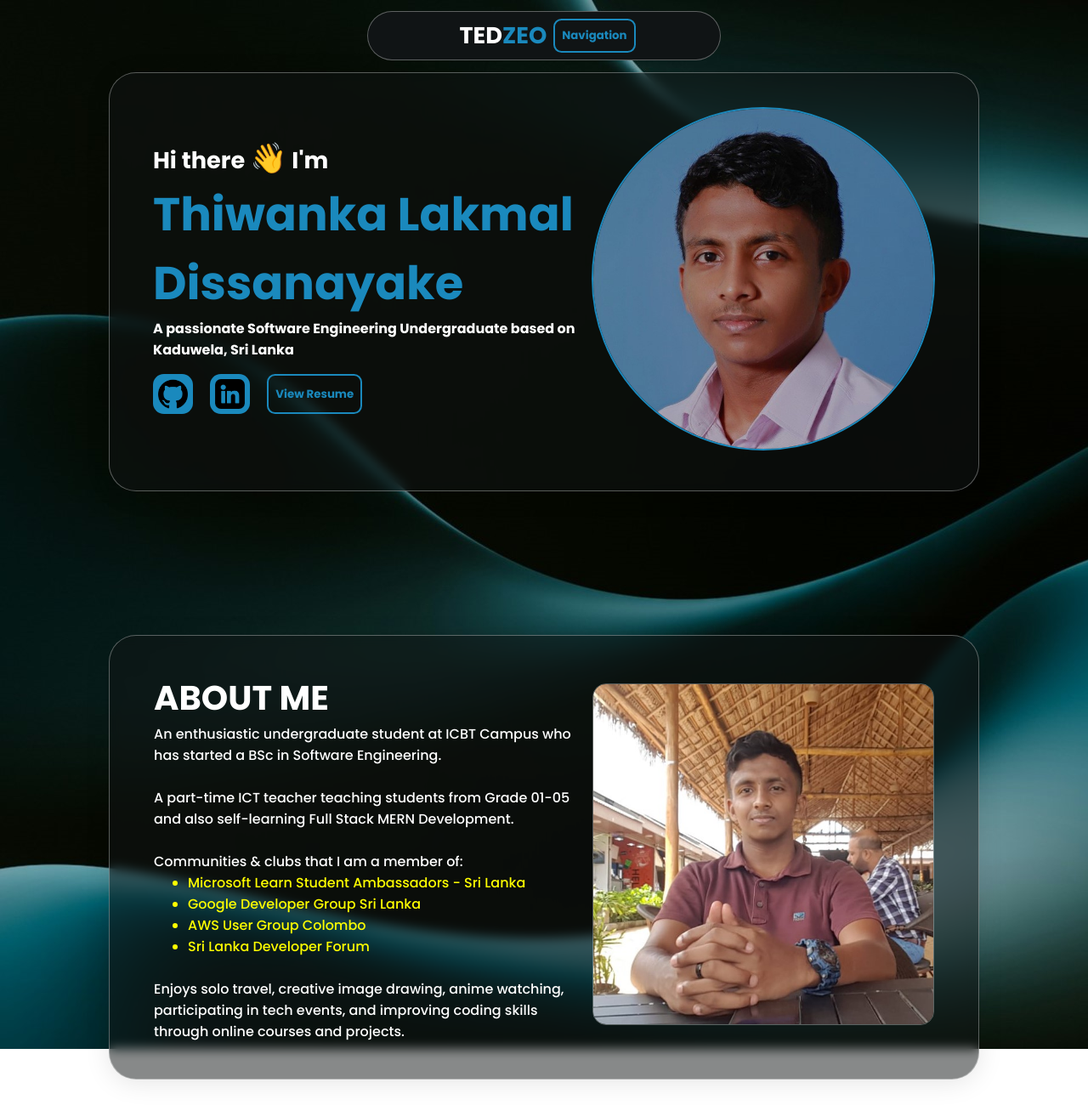
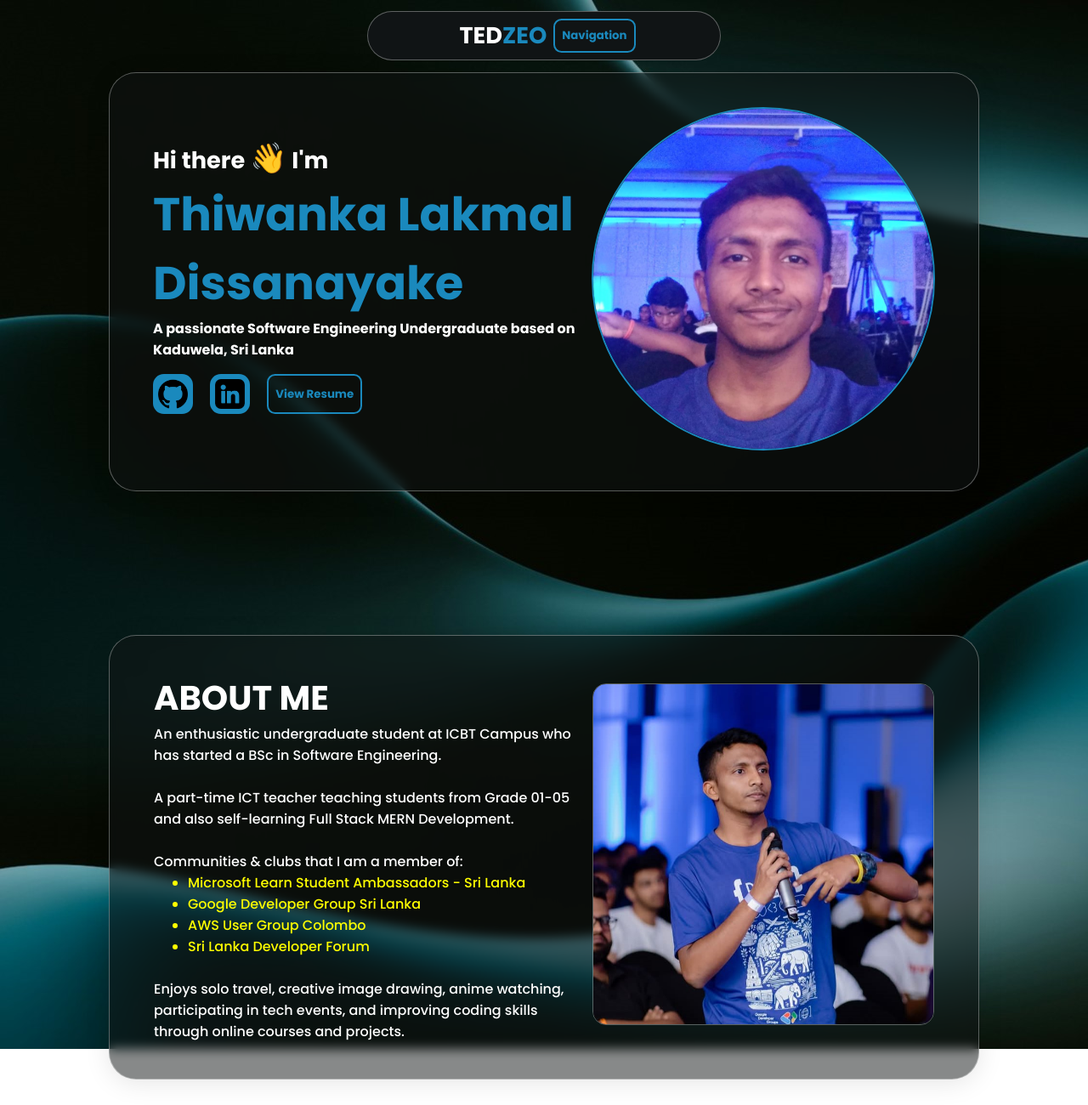
Before and after one commit to Thiwanka-dot/TED, a plain HTML site: page index.html in a window 1280 px wide. Shown: the top 1300 px of the page at 85% size. Drawn offline with nearby package versions, Linux system fonts and the light colour scheme.

Commit message:
Sixth Commit

```diff
--- a/index.html
+++ b/index.html
@@ -43,7 +43,7 @@
                 </div>
             </div>
             <div class="mainImg">
-                <img src="Img/IMG-MAIN.JPG" alt="Logo">
+                <img src="Img/MyLogo.jpeg" alt="Logo">
             </div>
         </div>
     </section>
@@ -71,7 +71,7 @@
                     through online courses and projects.</p>
             </div>
             <div class="imgCon">
-                <img src="Img/IMG02.jpeg" alt="About-Logo">
+                <img src="Img/About.jpeg" alt="About-Logo">
             </div>
         </div>
     </section>
@@ -214,7 +214,7 @@
     <section id="Projects">
         <div class="container2">
             <div class="mainText">
-                <h2 data-text-value="PROJECTS">PROJECTS</h2>
+                <h2 data-text-value="HIGHLIGHTED PROJECTS">HIGHLIGHTED PROJECTS</h2>
                 <div class="sk-contit">
                     <div class="sk-con2">
                         <div class="proj-img">
```
Also changed, not shown: Img/About.jpeg (added), Img/MyLogo.jpeg (added).
